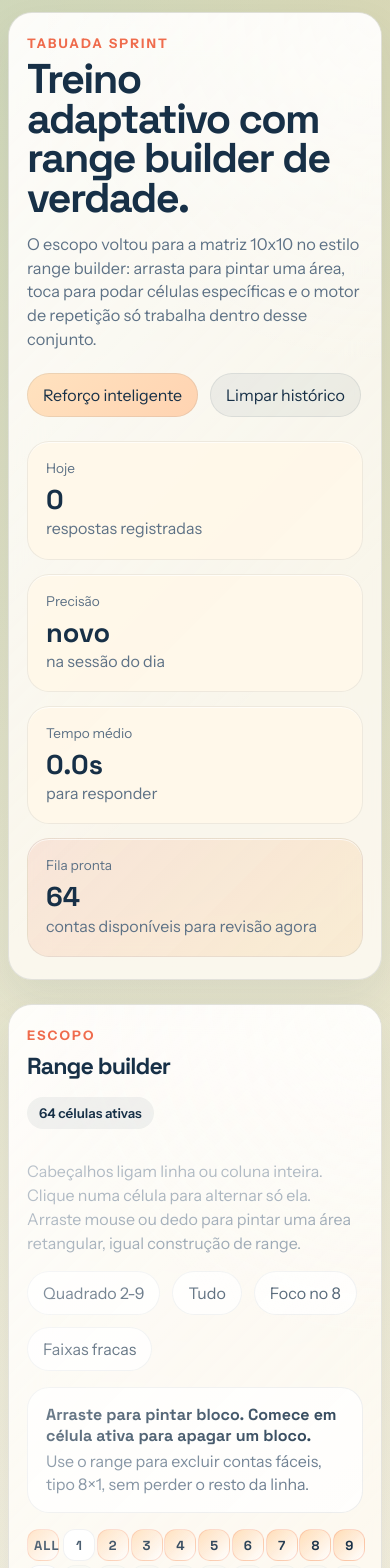
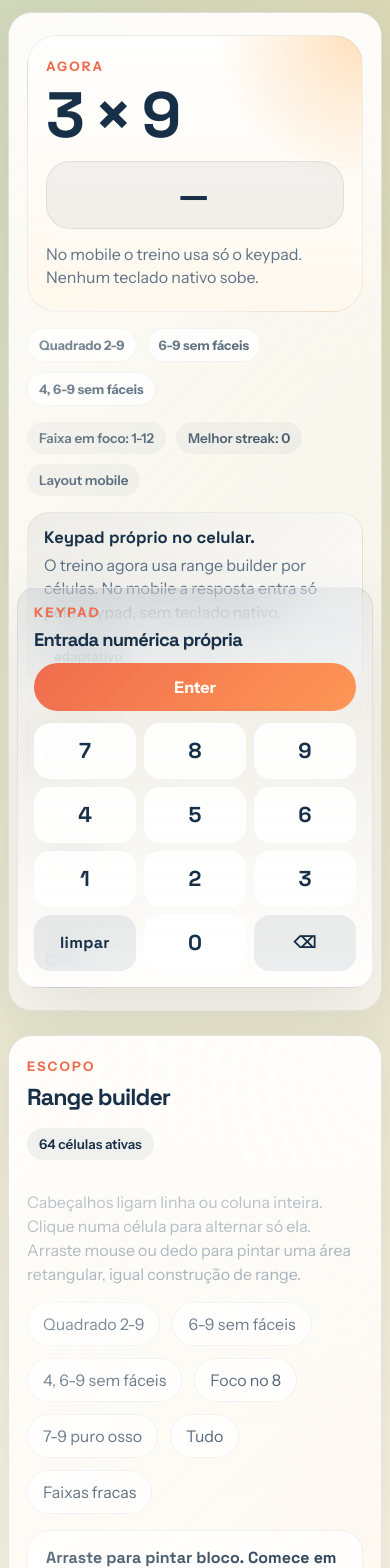
Before and after one commit to osdeving/tomartabuada-js, a React (Vite) app: page / in a window 390 px wide. Shown: the top 1568 px of the page. Built offline with nearby package versions, Linux system fonts and the light colour scheme.

Commit message:
Improve mobile-first practice flow

```diff
--- a/src/App.jsx
+++ b/src/App.jsx
@@ -19,6 +19,7 @@ import {
 } from "./lib/training";
 
 const MOBILE_LAYOUT_QUERY = "(max-width: 920px), (pointer: coarse)";
+const APP_STATE_VERSION = 1;
 const KEYPAD_ROWS = [
   ["7", "8", "9"],
   ["4", "5", "6"],
@@ -26,23 +27,183 @@ const KEYPAD_ROWS = [
   ["clear", "0", "backspace"],
 ];
 const ALL_FACT_IDS = FACTS.map((fact) => fact.id);
+const ALL_FACT_ID_SET = new Set(ALL_FACT_IDS);
 const DEFAULT_FEEDBACK = {
   tone: "neutral",
   title: "Keypad próprio no celular.",
   detail:
     "O treino agora usa range builder por células. No mobile a resposta entra só pelo keypad, sem teclado nativo.",
 };
+const RANGE_PRESETS = [
+  {
+    id: "core-2-9",
+    label: "Quadrado 2-9",
+    detail: "Base limpa sem multiplicações por 1.",
+    factIds: DEFAULT_SELECTED_FACT_IDS,
+  },
+  {
+    id: "hard-6-9",
+    label: "6-9 sem fáceis",
+    detail: "6, 7, 8 e 9, mas corta 1, 2, 5 e os quadrados.",
+    factIds: buildPresetFactIds({
+      focusFactors: [6, 7, 8, 9],
+      blockedFactors: [1, 2, 5],
+      excludedSquares: [6, 7, 8, 9],
+    }),
+  },
+  {
+    id: "hard-4-9",
+    label: "4, 6-9 sem fáceis",
+    detail: "Inclui 4 e segue a mesma poda de 1, 2, 5 e quadrados.",
+    factIds: buildPresetFactIds({
+      focusFactors: [4, 6, 7, 8, 9],
+      blockedFactors: [1, 2, 5],
+      excludedSquares: [4, 6, 7, 8, 9],
+    }),
+  },
+  {
+    id: "focus-8",
+    label: "Foco no 8",
+    detail: "Toda conta com 8, já sem 1, 2, 5 e sem 8×8.",
+    factIds: buildPresetFactIds({
+      focusFactors: [8],
+      blockedFactors: [1, 2, 5],
+      excludedSquares: [8],
+    }),
+  },
+  {
+    id: "late-game",
+    label: "7-9 puro osso",
+    detail: "7, 8 e 9, sem moleza e sem quadrados.",
+    factIds: buildPresetFactIds({
+      focusFactors: [7, 8, 9],
+      blockedFactors: [1, 2, 5],
+      excludedSquares: [7, 8, 9],
+    }),
+  },
+];
 
-function loadProgress() {
+function buildPresetFactIds({
+  focusFactors,
+  blockedFactors = [],
+  excludedSquares = [],
+}) {
+  const focusSet = new Set(focusFactors);
+  const blockedSet = new Set(blockedFactors);
+  const squareSet = new Set(excludedSquares);
+
+  return FACTS.filter((fact) => {
+    const touchesFocus = focusSet.has(fact.a) || focusSet.has(fact.b);
+
+    if (!touchesFocus) {
+      return false;
+    }
+
+    if (blockedSet.has(fact.a) || blockedSet.has(fact.b)) {
+      return false;
+    }
+
+    if (fact.a === fact.b && squareSet.has(fact.a)) {
+      return false;
+    }
+
+    return true;
+  }).map((fact) => fact.id);
+}
+
+function normalizeQuestion(rawQuestion, selectedFactIds) {
+  if (
+    !rawQuestion ||
+    typeof rawQuestion !== "object" ||
+    !ALL_FACT_ID_SET.has(rawQuestion.id) ||
+    !selectedFactIds.includes(rawQuestion.id)
+  ) {
+    return null;
+  }
+
+  const sourceFact = FACTS.find((fact) => fact.id === rawQuestion.id);
+
+  return sourceFact
+    ? {
+        id: sourceFact.id,
+        a: sourceFact.a,
+        b: sourceFact.b,
+        answer: sourceFact.product,
+        product: sourceFact.product,
+        bandId: sourceFact.bandId,
+      }
+    : null;
+}
+
+function loadAppState() {
   if (typeof window === "undefined") {
-    return createDefaultProgress();
+    return {
+      progress: createDefaultProgress(),
+      question: null,
+      answerBuffer: "",
+      feedback: DEFAULT_FEEDBACK,
+      lastQuestionId: "",
+    };
   }
 
   try {
     const raw = window.localStorage.getItem(STORAGE_KEY);
-    return raw ? normalizeProgress(JSON.parse(raw)) : createDefaultProgress();
+
+    if (!raw) {
+      return {
+        progress: createDefaultProgress(),
+        question: null,
+        answerBuffer: "",
+        feedback: DEFAULT_FEEDBACK,
+        lastQuestionId: "",
+      };
+    }
+
+    const parsed = JSON.parse(raw);
+    const rawProgress =
+      parsed && typeof parsed === "object" && "progress" in parsed
+        ? parsed.progress
+        : parsed;
+    const progress = normalizeProgress(rawProgress);
+    const session =
+      parsed && typeof parsed === "object" && "session" in parsed
+        ? parsed.session
+        : null;
+
+    return {
+      progress,
+      question: normalizeQuestion(session?.question, progress.selectedFactIds),
+      answerBuffer:
+        typeof session?.answerBuffer === "string" &&
+        /^\d{0,3}$/.test(session.answerBuffer)
+          ? session.answerBuffer
+          : "",
+      feedback:
+        session?.feedback &&
+        typeof session.feedback === "object" &&
+        typeof session.feedback.title === "string" &&
+        typeof session.feedback.detail === "string"
+          ? {
+              tone: session.feedback.tone ?? "neutral",
+              title: session.feedback.title,
+              detail: session.feedback.detail,
+              meta:
+                typeof session.feedback.meta === "string"
+                  ? session.feedback.meta
+                  : undefined,
+            }
+          : DEFAULT_FEEDBACK,
+      lastQuestionId:
+        typeof session?.lastQuestionId === "string" ? session.lastQuestionId : "",
+    };
   } catch {
-    return createDefaultProgress();
+    return {
+      progress: createDefaultProgress(),
+      question: null,
+      answerBuffer: "",
+      feedback: DEFAULT_FEEDBACK,
+      lastQuestionId: "",
+    };
   }
 }
 
@@ -116,10 +277,17 @@ function getSelectionCellFromEvent(event) {
 }
 
 function App() {
-  const [progress, setProgress] = useState(loadProgress);
-  const [question, setQuestion] = useState(null);
-  const [answerBuffer, setAnswerBuffer] = useState("");
-  const [feedback, setFeedback] = useState(DEFAULT_FEEDBACK);
+  const initialStateRef = useRef(null);
+
+  if (!initialStateRef.current) {
+    initialStateRef.current = loadAppState();
+  }
+
+  const initialState = initialStateRef.current;
+  const [progress, setProgress] = useState(initialState.progress);
+  const [question, setQuestion] = useState(initialState.question);
+  const [answerBuffer, setAnswerBuffer] = useState(initialState.answerBuffer);
+  const [feedback, setFeedback] = useState(initialState.feedback);
   const [dragSelection, setDragSelection] = useState(null);
   const [isCompactLayout, setIsCompactLayout] = useState(() => {
     if (typeof window === "undefined") {
@@ -130,7 +298,7 @@ function App() {
   });
 
   const questionStartRef = useRef(0);
-  const lastQuestionIdRef = useRef("");
+  const lastQuestionIdRef = useRef(initialState.lastQuestionId);
   const selectedFactIdSet = new Set(progress.selectedFactIds);
 
   function issueNextQuestion(
@@ -253,6 +421,14 @@ function App() {
         detail: `Entraram todas as contas ligadas a ${selectedFactors.join(", ")}.`,
       },
     );
+  }
+
+  function applyPreset(preset) {
+    applySelectionSet(preset.factIds, {
+      tone: "neutral",
+      title: `${preset.label} aplicado.`,
+      detail: `${preset.detail} ${describeCellCount(preset.factIds.length)} no treino.`,
+    });
   }
 
   function toggleLine(factIds, label) {
@@ -434,9 +610,21 @@ function App() {
       return undefined;
     }
 
-    window.localStorage.setItem(STORAGE_KEY, JSON.stringify(progress));
+    window.localStorage.setItem(
+      STORAGE_KEY,
+      JSON.stringify({
+        version: APP_STATE_VERSION,
+        progress,
+        session: {
+          question,
+          answerBuffer,
+          feedback,
+          lastQuestionId: lastQuestionIdRef.current,
+        },
+      }),
+    );
     return undefined;
-  }, [progress]);
+  }, [answerBuffer, feedback, progress, question]);
 
   useEffect(() => {
     if (typeof window === "undefined") {
@@ -462,6 +650,18 @@ function App() {
     }
 
     issueNextQuestion(progress, progress.selectedFactIds, "");
+  }, []);
+
+  useEffect(() => {
+    if (!question) {
+      return;
+    }
+
+    questionStartRef.current = performance.now();
+
+    if (!lastQuestionIdRef.current) {
+      lastQuestionIdRef.current = question.id;
+    }
   }, []);
 
   useEffect(() => {
@@ -535,6 +735,7 @@ function App() {
     .slice(0, 6);
   const smartSelection = getSmartFactorSelection(progress);
   const smartSelectionFactIds = getFactIdsForFactors(smartSelection);
+  const mobilePresetRows = RANGE_PRESETS.slice(0, 3);
   const recentHistory = progress.history.slice(0, 16);
   const rangePreviewFactIds = dragSelection
     ? buildFactIdsForRectangle(dragSelection.anchor, dragSelection.current)
@@ -645,26 +846,19 @@ function App() {
             </p>
 
             <div className="preset-row">
+              {RANGE_PRESETS.map((preset) => (
                 <button
+                  key={preset.id}
                   className="mini-button"
                   type="button"
-                onClick={() => applySelectionSet(DEFAULT_SELECTED_FACT_IDS)}
+                  onClick={() => applyPreset(preset)}
+                  title={preset.detail}
                 >
-                Quadrado 2-9
+                  {preset.label}
                 </button>
+              ))}
               <button className="mini-button" type="button" onClick={toggleAll}>
                 {allSelected ? "Limpar tudo" : "Tudo"}
-              </button>
-              <button
-                className="mini-button"
-                type="button"
-                onClick={() => applyFactorShortcut([8], {
-                  tone: "neutral",
-                  title: "Linha e coluna do 8 armadas.",
-                  detail: "A matriz puxou todas as contas que incluem 8. Agora você pode remover as fáceis com toque.",
-                })}
-              >
-                Foco no 8
               </button>
               <button
                 className="mini-button"
@@ -778,6 +972,19 @@ function App() {
               <span className="status-pill">
                 Layout {isCompactLayout ? "mobile" : "desktop"}
               </span>
+            </div>
+
+            <div className="mobile-practice-toolbar">
+              {mobilePresetRows.map((preset) => (
+                <button
+                  key={`mobile-${preset.id}`}
+                  className="mobile-preset-chip"
+                  type="button"
+                  onClick={() => applyPreset(preset)}
+                >
+                  {preset.label}
+                </button>
+              ))}
             </div>
 
             <div className="question-card">
--- a/src/styles.css
+++ b/src/styles.css
@@ -57,6 +57,9 @@ button {
 }
 
 .app-shell {
+  display: flex;
+  flex-direction: column;
+  gap: 24px;
   width: min(1440px, calc(100% - 32px));
   margin: 0 auto;
   padding: 26px 0 36px;
@@ -93,7 +96,6 @@ button {
   display: grid;
   grid-template-columns: 1.1fr 0.9fr;
   gap: 24px;
-  margin-bottom: 24px;
 }
 
 .hero-copy,
@@ -471,6 +473,23 @@ h3 {
   gap: 16px;
 }
 
+.mobile-practice-toolbar {
+  display: none;
+  flex-wrap: wrap;
+  gap: 10px;
+}
+
+.mobile-preset-chip {
+  border: 0;
+  padding: 10px 14px;
+  border-radius: 999px;
+  background: rgba(255, 255, 255, 0.82);
+  color: var(--text);
+  font-size: 0.88rem;
+  font-weight: 700;
+  box-shadow: inset 0 0 0 1px rgba(23, 48, 71, 0.08);
+}
+
 .status-strip {
   gap: 10px;
 }
@@ -737,7 +756,7 @@ h3 {
 @media (max-width: 920px) {
   .app-shell {
     width: min(100%, calc(100% - 20px));
-    padding: 12px 0 calc(28px + 320px + var(--safe-bottom));
+    padding: 12px 0 calc(24px + 356px + var(--safe-bottom));
   }
 
   .hero-panel,
@@ -748,8 +767,29 @@ h3 {
     border-radius: 24px;
   }
 
+  .dashboard {
+    order: 1;
+  }
+
+  .hero-panel {
+    order: 2;
+  }
+
+  .arena-panel {
+    order: 1;
+  }
+
+  .control-panel {
+    order: 2;
+  }
+
   .factor-grid {
     grid-template-columns: repeat(2, minmax(0, 1fr));
+  }
+
+  .arena-panel {
+    display: flex;
+    flex-direction: column;
   }
 
   .range-grid {
@@ -785,7 +825,8 @@ h3 {
   }
 
   .question-value {
-    font-size: clamp(3.2rem, 14vw, 5rem);
+    font-size: clamp(3rem, 13vw, 4.5rem);
+    margin-bottom: 16px;
   }
 
   .feedback-card,
@@ -803,12 +844,41 @@ h3 {
     grid-template-columns: 1fr 1fr;
   }
 
+  .status-strip {
+    order: 4;
+  }
+
+  .mobile-practice-toolbar {
+    display: flex;
+    order: 3;
+  }
+
+  .question-card {
+    order: 1;
+  }
+
   .keypad-shell {
-    position: sticky;
-    bottom: calc(12px + var(--safe-bottom));
-    z-index: 4;
-    margin-top: 4px;
+    order: 2;
+  }
+
+  .feedback-card {
+    order: 5;
+  }
+
+  .micro-metrics {
+    order: 6;
+  }
+
+  .keypad-shell {
+    position: fixed;
+    left: 10px;
+    right: 10px;
+    bottom: calc(8px + var(--safe-bottom));
+    z-index: 40;
+    margin-top: 0;
+    max-width: calc(100vw - 20px);
     box-shadow: var(--shadow);
+    backdrop-filter: blur(20px);
   }
 
   .band-track {
@@ -824,6 +894,7 @@ h3 {
 @media (max-width: 640px) {
   .app-shell {
     width: min(100%, calc(100% - 16px));
+    padding-bottom: calc(20px + 340px + var(--safe-bottom));
   }
 
   .hero-metrics,
@@ -854,19 +925,52 @@ h3 {
   }
 
   .question-value {
-    font-size: clamp(3rem, 18vw, 4.4rem);
+    font-size: clamp(2.7rem, 17vw, 4rem);
   }
 
   .answer-display {
-    min-height: 74px;
-    font-size: 2.5rem;
+    min-height: 68px;
+    font-size: 2.2rem;
   }
 
   .keypad-grid {
-    gap: 10px;
+    gap: 8px;
   }
 
   .keypad-key {
-    min-height: 64px;
+    min-height: 56px;
+    border-radius: 16px;
+    font-size: 1.35rem;
+  }
+
+  .keypad-shell {
+    left: 8px;
+    right: 8px;
+    bottom: calc(6px + var(--safe-bottom));
+    max-width: calc(100vw - 16px);
+    padding: 16px;
+    border-radius: 20px;
+  }
+
+  .keypad-header {
+    margin-bottom: 12px;
+  }
+
+  .submit-button {
+    width: 100%;
+    justify-content: center;
+  }
+
+  .feedback-card {
+    padding: 14px 16px;
+  }
+
+  .micro-card {
+    padding: 14px 16px;
+  }
+
+  .mobile-preset-chip {
+    font-size: 0.82rem;
+    padding: 9px 12px;
   }
 }
```
Lines whose indentation alone changed are shown as unchanged.
